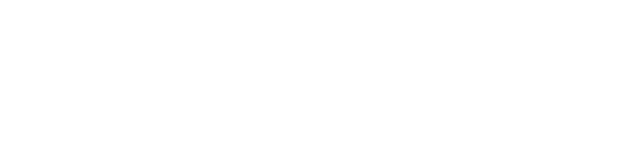
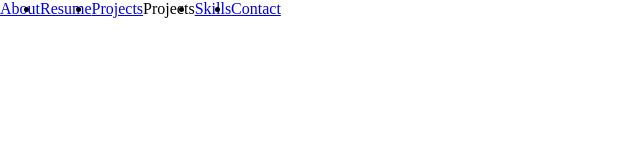
Before and after one commit to Etang131/Personal_Website_2020, a plain HTML site: page index.html in a window 1280 px wide. Shown: the whole page, without its empty margins (0-640 px from the left). Drawn offline with Linux system fonts and the light colour scheme.

Commit message:
started formatting the page

```diff
--- a/index.html
+++ b/index.html
@@ -1,6 +1,21 @@
 <!DOCTYPE html>
-<html>
+<html lang="en">
   <head>
+    <meta charset="UTF-8" />
+    <meta name="viewport" content="width=device-width, initial-scale=1.0" />
+    <meta http-equiv="x-UA-Compatible" content="ie=edge" />
+    <link rel="stylesheet" href="main.css" />
     <title>Erik Tangvik</title>
   </head>
+  <body>
+    <nav>
+      <ul class="main-nav">
+        <li><a href="#">About</a></li>
+        <li><a href="#">Resume</a></li>
+        <li><a href="#">Projects</a>Projects</li>
+        <li><a href="#">Skills</a></li>
+        <li><a href="#">Contact</a></li>
+      </ul>
+    </nav>
+  </body>
 </html>
--- a/main.css
+++ b/main.css
@@ -0,0 +1,20 @@
+/*
+Green Mountain: #3d7c47
+
+Blue Mountain: #09868b
+
+Light Blue Backdrop: #76c1d4
+
+Barely Gray Edge: #f7f7f7
+*/
+
+* {
+  margin: 0px;
+  padding: 0px;
+  box-sizing: border-box;
+  font-size: 16px;
+}
+
+.main-nav {
+  display: flex;
+}
```
